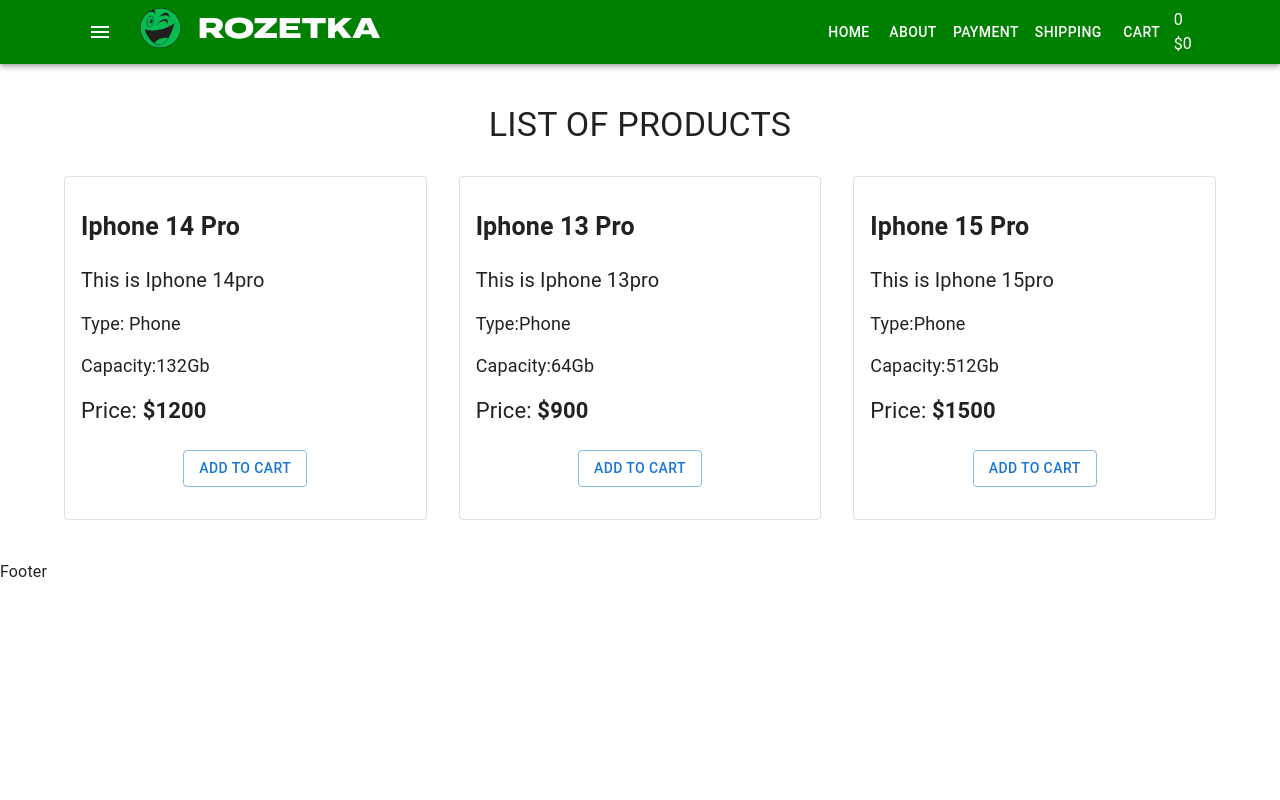
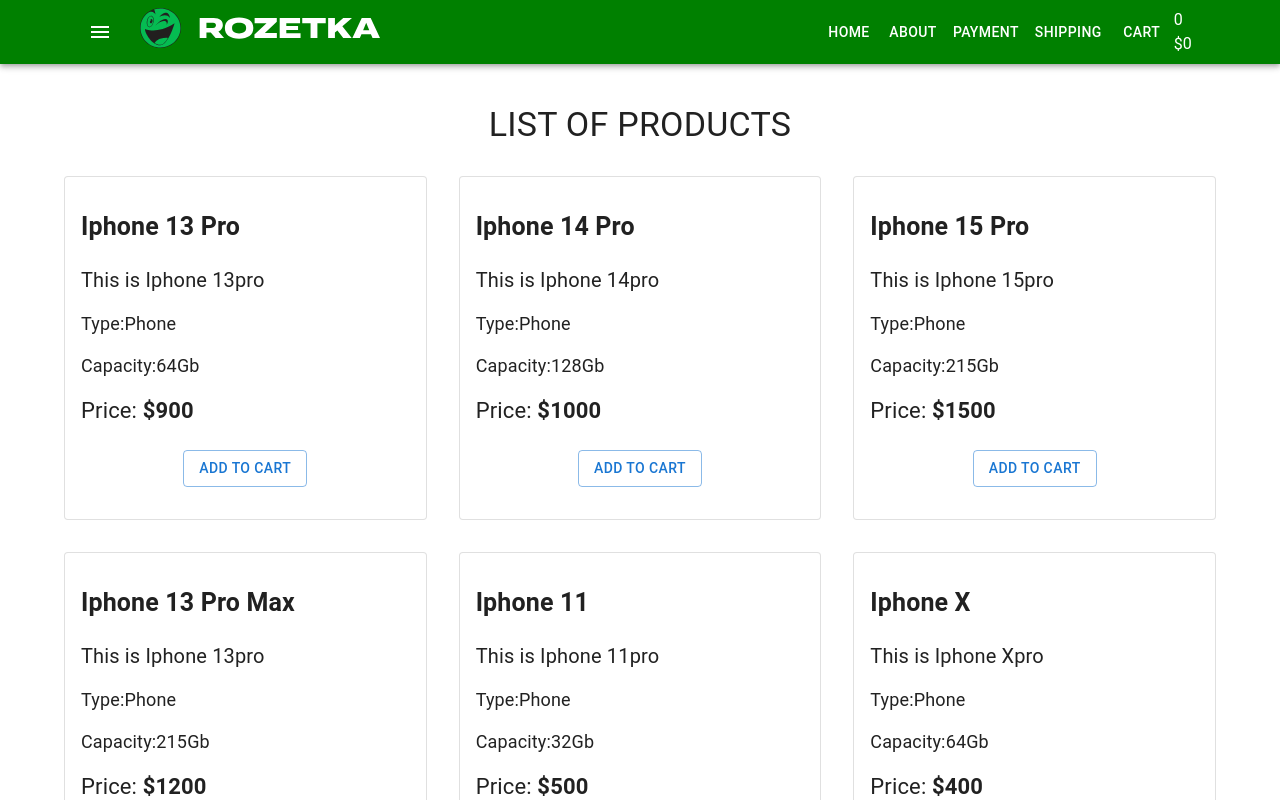
Before and after one commit to Vitalik-13/react-progect, a React (Create React App) app: page / in a window 1280 px wide. Shown: the top 800 px of the page. Built offline with nearby package versions, Linux system fonts and the light colour scheme.

Commit message:
add ArrayProduct insdet ItemProducts

```diff
--- a/src/components/Products/ProductsList.tsx
+++ b/src/components/Products/ProductsList.tsx
@@ -1,4 +1,5 @@
 import { Grid, Typography } from '@mui/material'
+import ProductsArray from 'utils/ProductsArray'
 import ProductListItem from './ProductListItem'
 type Props = {}
 const ProductsList = (props: Props) => {
@@ -16,33 +17,25 @@
                 List of Products
             </Typography>
             <Grid container spacing={4}>
-                <Grid item xs={12} sm={4}>
-                    <ProductListItem
-                        productTitle="Iphone 14 Pro"
-                        productsDscription="14"
-                        productType=" Phone"
-                        productsFeatures="132"
-                        productsPrice={1200}
-                    />
-                </Grid>
-                <Grid item xs={12} sm={4}>
-                    <ProductListItem
-                        productTitle="Iphone 13 Pro"
-                        productsDscription="13"
-                        productType="Phone"
-                        productsFeatures="64"
-                        productsPrice={900}
-                    />
-                </Grid>
-                <Grid item xs={12} sm={4}>
-                    <ProductListItem
-                        productTitle="Iphone 15 Pro"
-                        productsDscription="15"
-                        productType="Phone"
-                        productsFeatures="512"
-                        productsPrice={1500}
-                    />
-                </Grid>
+                {ProductsArray.map(
+                    ({
+                        productTitle,
+                        productsDscription,
+                        productType,
+                        productsFeatures,
+                        productsPrice,
+                    }) => (
+                        <Grid item xs={12} sm={4}>
+                            <ProductListItem
+                                productTitle={productTitle}
+                                productsDscription={productsDscription}
+                                productType={productType}
+                                productsFeatures={productsFeatures}
+                                productsPrice={productsPrice}
+                            />
+                        </Grid>
+                    )
+                )}
             </Grid>
         </>
     )
--- a/src/utils/ProductsArray.ts
+++ b/src/utils/ProductsArray.ts
@@ -29,7 +29,7 @@
     },
     {
         productTitle: 'Iphone 13 Pro Max',
-        productsDscription: '13 ',
+        productsDscription: '13',
         productType: 'Phone',
         productsFeatures: '215',
         productsPrice: 1200,
```
